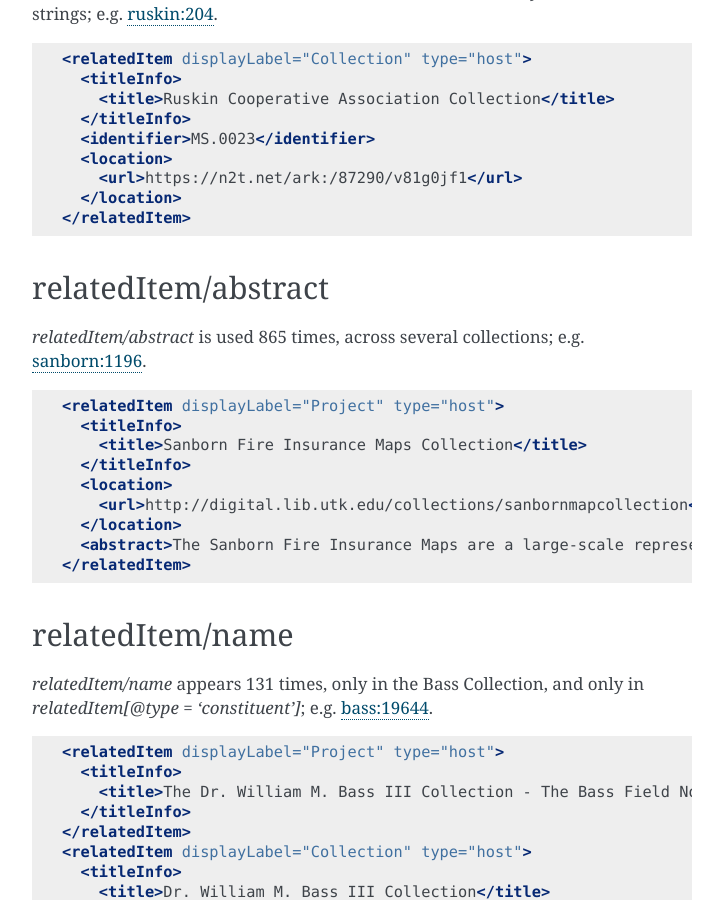
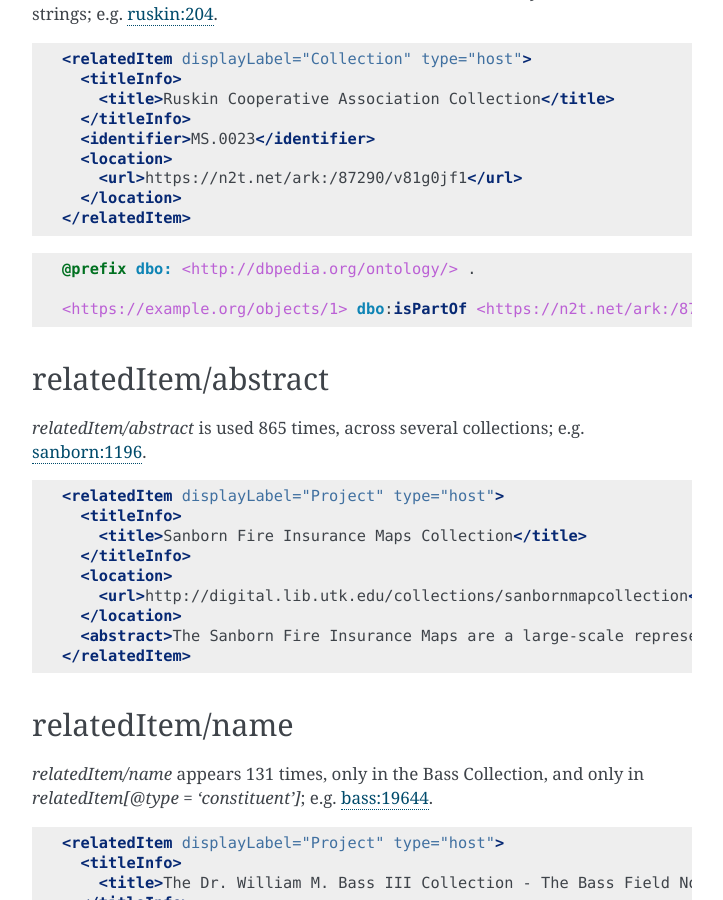
Before and after one commit to UTKcataloging/mods_to_rdf, a Sphinx documentation site: the page built from docs/source/top_level_elements/relatedItem.rst, in a window 1280 px wide and 900 px high, scrolled down 7564 px. Shown: the whole window, without its empty margins (388-1111 px from the left). Built offline with Sphinx 7.4.7, drawn with Linux system fonts in a browser that asks for light colours; formulas are drawn with MathJax 3.

Commit message:
Add turtle example for `relatedItem/location/url`.

```diff
--- a/docs/source/top_level_elements/relatedItem.rst
+++ b/docs/source/top_level_elements/relatedItem.rst
@@ -382,6 +382,12 @@
       </location>
     </relatedItem>
 
+.. code-block:: turtle
+
+    @prefix dbo: <http://dbpedia.org/ontology/> .
+
+    <https://example.org/objects/1> dbo:isPartOf <https://n2t.net/ark:/87290/v81g0jf1> .
+
 relatedItem/abstract
 --------------------
 
```
